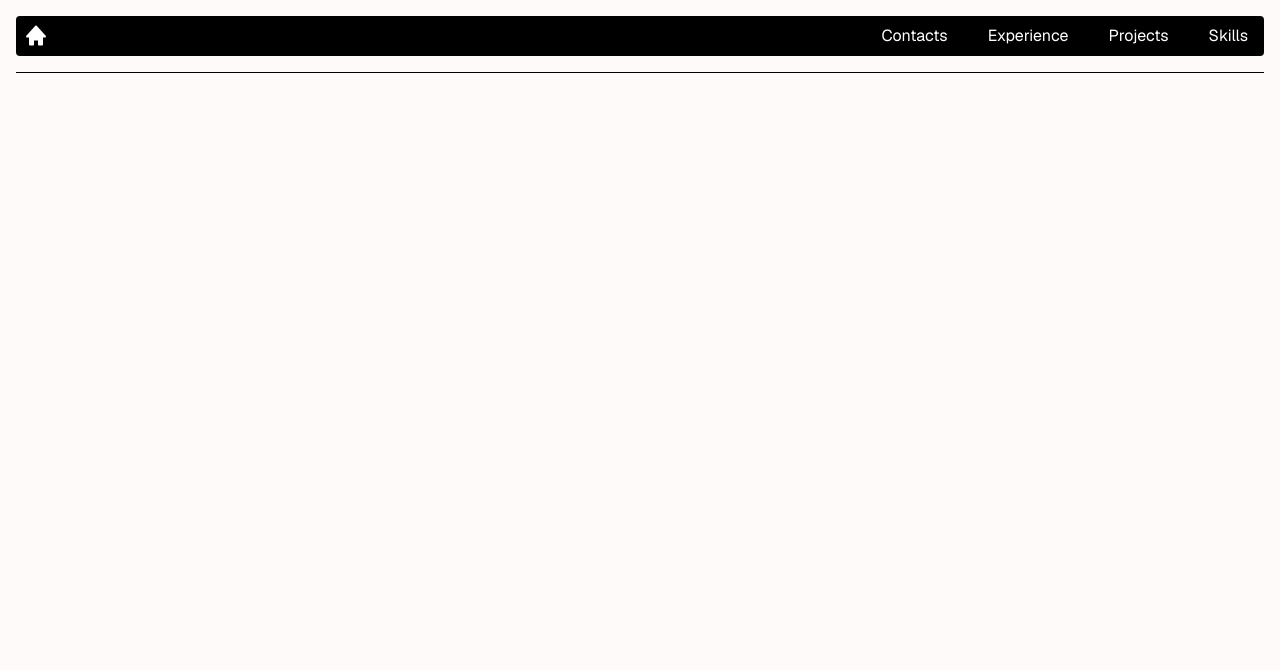
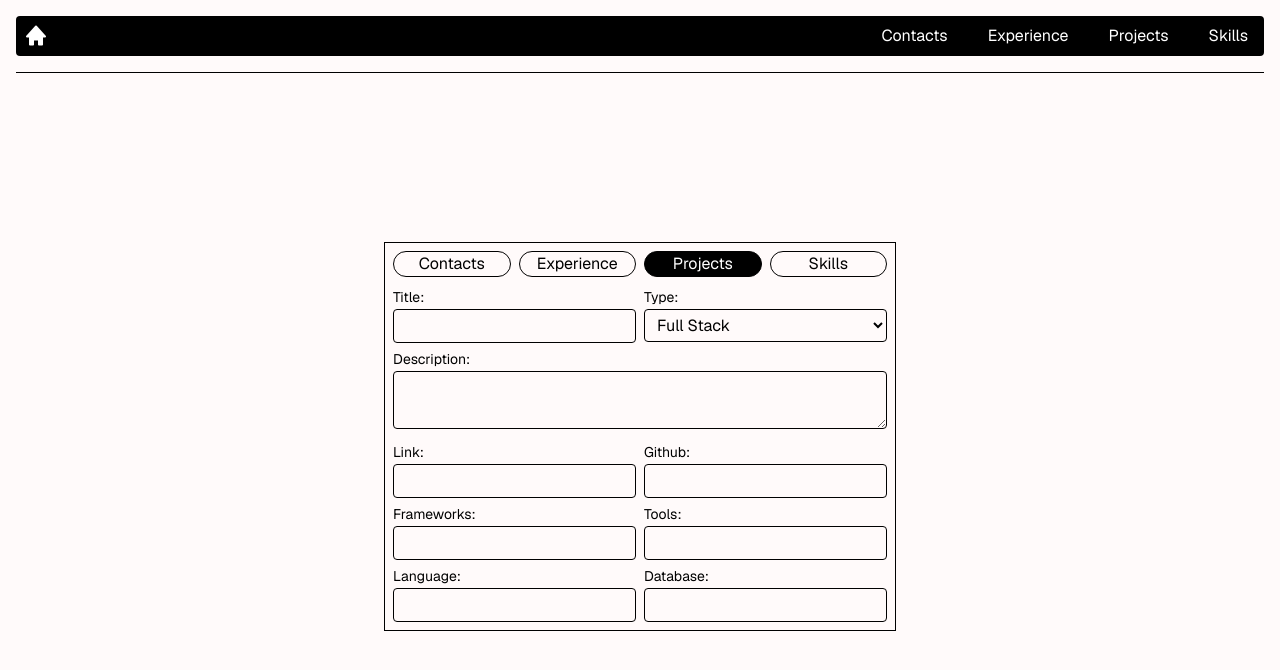
Before and after one commit to SumedhaSinghRathor/all-projects, a Vue app: page / in a window 1280 px wide. Shown: the top 670 px of the page. Built offline with nearby package versions, Linux system fonts and the light colour scheme; data requests are answered from the project's data file.

Commit message:
update project

```diff
--- a/db.json
+++ b/db.json
@@ -443,6 +443,7 @@
       "github": "all-projects",
       "logo": "/logo/vue.png",
       "carousel": [
+        "/thumbnails/all-info.png",
         "/thumbnails/all-info_contacts.png",
         "/thumbnails/all-info_experience.png",
         "/thumbnails/all-info_projects.png",
@@ -474,154 +475,189 @@
   "skills": [
     {
       "id": 1,
-      "content": "Languages",
-      "list": [
-        { "name": "C", "url": "https://cdn.worldvectorlogo.com/logos/c-1.svg" },
-        {
-          "name": "HTML",
+      "name": "C",
+      "type": "languages",
       "url": "https://cdn.worldvectorlogo.com/logos/c-1.svg"
     },
     {
+      "id": 2,
+      "name": "HTML",
+      "type": "languages",
+      "url": "https://cdn.worldvectorlogo.com/logos/html-1.svg"
+    },
+    {
+      "id": 3,
       "name": "CSS",
+      "type": "languages",
       "url": "https://cdn.worldvectorlogo.com/logos/css-3.svg"
     },
     {
+      "id": 4,
       "name": "JavaScript",
+      "type": "languages",
       "url": "https://img.icons8.com/?size=100&id=108784&format=png&color=000000"
     },
     {
+      "id": 5,
       "name": "TypeScript",
+      "type": "languages",
       "url": "https://cdn.worldvectorlogo.com/logos/typescript.svg"
     },
     {
+      "id": 6,
       "name": "Java",
+      "type": "languages",
       "url": "https://cdn.worldvectorlogo.com/logos/java-4.svg"
     },
     {
+      "id": 7,
       "name": "Python",
+      "type": "languages",
       "url": "https://cdn.worldvectorlogo.com/logos/python-5.svg"
     },
     {
+      "id": 8,
       "name": "SQL",
+      "type": "languages",
       "url": "https://img.icons8.com/color/48/mysql-logo.png"
-        }
-      ]
     },
     {
-      "id": 2,
-      "content": "Frontend",
-      "list": [
-        {
+      "id": 9,
       "name": "React",
+      "type": "frontend",
       "url": "https://cdn.worldvectorlogo.com/logos/react-2.svg"
     },
     {
+      "id": 10,
       "name": "Next.js",
+      "type": "frontend",
       "url": "https://img.icons8.com/fluency/48/nextjs.png"
     },
     {
+      "id": 11,
       "name": "Angular",
+      "type": "frontend",
       "url": "https://img.icons8.com/?size=256w&id=l9a5tcSnBwcf&format=png"
     },
     {
+      "id": 12,
       "name": "Tailwind CSS",
+      "type": "frontend",
       "url": "https://cdn.worldvectorlogo.com/logos/tailwind-css-2.svg"
     },
     {
+      "id": 13,
       "name": "Bootstrap",
+      "type": "frontend",
       "url": "https://cdn.worldvectorlogo.com/logos/bootstrap-5-1.svg"
     },
     {
+      "id": 14,
       "name": "Vue",
+      "type": "frontend",
       "url": "https://www.vectorlogo.zone/logos/vuejs/vuejs-icon.svg"
-        }
-      ]
     },
     {
-      "id": 3,
-      "content": "Backend",
-      "list": [
-        {
+      "id": 15,
       "name": "Express.js",
+      "type": "backend",
       "url": "https://img.icons8.com/?size=100&id=kg46nzoJrmTR&format=png&color=000000"
     },
     {
+      "id": 16,
       "name": "Node.js",
+      "type": "backend",
       "url": "https://cdn.worldvectorlogo.com/logos/nodejs-icon.svg"
     },
     {
+      "id": 17,
       "name": "Spring Boot",
+      "type": "backend",
       "url": "https://img.icons8.com/?size=100&id=90519&format=png&color=000000"
     },
     {
+      "id": 18,
       "name": "Flask",
+      "type": "backend",
       "url": "https://cdn.worldvectorlogo.com/logos/flask.svg"
     },
     {
+      "id": 19,
       "name": "FastAPI",
+      "type": "backend",
       "url": "https://cdn.worldvectorlogo.com/logos/fastapi-1.svg"
     },
     {
+      "id": 20,
       "name": "MongoDB",
+      "type": "backend",
       "url": "https://cdn.worldvectorlogo.com/logos/mongodb-icon-1.svg"
     },
     {
+      "id": 21,
       "name": "PostgreSQL",
+      "type": "backend",
       "url": "https://cdn.worldvectorlogo.com/logos/postgresql.svg"
-        }
-      ]
     },
     {
-      "id": 4,
-      "content": "DevOps",
-      "list": [
-        {
+      "id": 22,
       "name": "Docker",
+      "type": "devOps",
       "url": "https://cdn.worldvectorlogo.com/logos/docker-4.svg"
     },
     {
+      "id": 23,
       "name": "Kubernetes",
+      "type": "devOps",
       "url": "https://cdn.worldvectorlogo.com/logos/kubernets.svg"
     },
     {
+      "id": 24,
       "name": "Git",
+      "type": "devOps",
       "url": "https://cdn.worldvectorlogo.com/logos/git-icon.svg"
     },
     {
+      "id": 25,
       "name": "GitHub",
+      "type": "devOps",
       "url": "https://img.icons8.com/?size=100&id=AZOZNnY73haj&format=png&color=000000"
     },
     {
+      "id": 26,
       "name": "Jenkins",
+      "type": "devOps",
       "url": "https://cdn.worldvectorlogo.com/logos/jenkins-1.svg"
-        }
-      ]
     },
     {
-      "id": 5,
-      "content": "Tools",
-      "list": [
-        {
+      "id": 27,
       "name": "Figma",
+      "type": "tools",
       "url": "https://cdn.worldvectorlogo.com/logos/figma-icon.svg"
     },
     {
+      "id": 28,
       "name": "Power BI",
+      "type": "tools",
       "url": "https://img.icons8.com/fluency/48/power-bi-2021.png"
     },
     {
+      "id": 29,
       "name": "Tableau",
+      "type": "tools",
       "url": "https://cdn.worldvectorlogo.com/logos/tableau-software.svg"
     },
     {
+      "id": 30,
       "name": "GSAP",
+      "type": "tools",
       "url": "https://cdn.worldvectorlogo.com/logos/gsap-greensock.svg"
     },
     {
+      "id": 31,
       "name": "Framer Motion",
+      "type": "tools",
       "url": "https://cdn.worldvectorlogo.com/logos/framer-motion.svg"
-        }
-      ]
     }
   ],
   "contacts": [
--- /dev/null
+++ b/src/components/Home.vue
@@ -0,0 +1,194 @@
+<template>
+  <section class="grow flex items-center justify-center">
+    <div class="border w-lg p-2 flex flex-col gap-2">
+      <div class="grid grid-cols-4 gap-2">
+        <div
+          v-for="link in links"
+          :key="link"
+          :class="[
+            'text-center border border-black rounded-full capitalize cursor-pointer select-none',
+            setLink === link && 'bg-black text-white',
+          ]"
+          @click="setLink = link"
+        >
+          {{ link }}
+        </div>
+      </div>
+      <form>
+        <div
+          class="grid grid-cols-2 gap-x-2 gap-y-1"
+          v-if="setLink === 'contacts'"
+        >
+          <label>
+            <span class="text-sm">Link To: </span> <br />
+            <input
+              type="text"
+              class="border focus:outline-none w-full px-2 py-1 rounded"
+          /></label>
+          <label>
+            <span class="text-sm">Logo: </span> <br />
+            <input
+              type="text"
+              class="border focus:outline-none w-full px-2 py-1 rounded"
+          /></label>
+          <label>
+            <span class="text-sm">Link: </span> <br />
+            <input
+              type="text"
+              class="border focus:outline-none w-full px-2 py-1 rounded"
+          /></label>
+          <label>
+            <span class="text-sm">Content: </span> <br />
+            <input
+              type="text"
+              class="border focus:outline-none w-full px-2 py-1 rounded"
+          /></label>
+        </div>
+        <div
+          class="grid grid-cols-2 gap-x-2 gap-y-1"
+          v-if="setLink === 'experience'"
+        >
+          <label class="col-span-2">
+            <span class="text-sm">Designation: </span> <br />
+            <input
+              type="text"
+              class="border focus:outline-none w-full px-2 py-1 rounded" /></label
+          ><label class="col-span-2">
+            <span class="text-sm">Company: </span> <br />
+            <input
+              type="text"
+              class="border focus:outline-none w-full px-2 py-1 rounded"
+          /></label>
+          <label>
+            <span class="text-sm">Started: </span> <br />
+            <input
+              type="month"
+              class="border focus:outline-none w-full px-2 py-1 rounded" /></label
+          ><label>
+            <span class="text-sm">Finished: </span> <br />
+            <input
+              type="month"
+              class="border focus:outline-none w-full px-2 py-1 rounded"
+          /></label>
+        </div>
+        <div
+          class="grid grid-cols-2 gap-x-2 gap-y-1"
+          v-if="setLink === 'projects'"
+        >
+          <label>
+            <span class="text-sm">Title: </span> <br />
+            <input
+              type="text"
+              class="border focus:outline-none w-full px-2 py-1 rounded"
+          /></label>
+          <label>
+            <span class="text-sm">Type: </span> <br />
+            <select class="border focus:outline-none w-full px-2 py-1 rounded">
+              <option value="Full Stack">Full Stack</option>
+              <option value="Front End">Front End</option>
+              <option value="Front End">Game Clone</option>
+              <option value="Chat Bot">Chat Bot</option>
+            </select></label
+          >
+          <label class="col-span-2">
+            <span class="text-sm">Description: </span> <br />
+            <textarea class="border rounded w-full p-1"></textarea>
+          </label>
+          <label>
+            <span class="text-sm">Link: </span> <br />
+            <input
+              type="text"
+              class="border focus:outline-none w-full px-2 py-1 rounded"
+          /></label>
+          <label>
+            <span class="text-sm">Github: </span> <br />
+            <input
+              type="text"
+              class="border focus:outline-none w-full px-2 py-1 rounded"
+          /></label>
+          <label>
+            <span class="text-sm">Frameworks: </span> <br />
+            <input
+              type="text"
+              class="border focus:outline-none w-full px-2 py-1 rounded"
+          /></label>
+          <label>
+            <span class="text-sm">Tools: </span> <br />
+            <input
+              type="text"
+              class="border focus:outline-none w-full px-2 py-1 rounded"
+          /></label>
+          <label>
+            <span class="text-sm">Language: </span> <br />
+            <input
+              type="text"
+              class="border focus:outline-none w-full px-2 py-1 rounded"
+          /></label>
+          <label>
+            <span class="text-sm">Database: </span> <br />
+            <input
+              type="text"
+              class="border focus:outline-none w-full px-2 py-1 rounded"
+          /></label>
+        </div>
+        <div
+          class="grid grid-cols-2 gap-x-2 gap-y-1"
+          v-if="setLink === 'skills'"
+        >
+          <label class="col-span-2">
+            <span class="text-sm">Content: </span> <br />
+            <select class="border focus:outline-none w-full px-2 py-1 rounded">
+              <option value="languages">Languages</option>
+              <option value="frontend">Frontend</option>
+              <option value="backend">Backend</option>
+              <option value="devOps">DevOps</option>
+              <option value="tools">Tools</option>
+            </select>
+          </label>
+          <label>
+            <span class="text-sm">Name: </span> <br />
+            <input
+              type="text"
+              class="border focus:outline-none w-full px-2 py-1 rounded"
+          /></label>
+          <label>
+            <span class="text-sm">Url: </span> <br />
+            <input
+              type="text"
+              class="border focus:outline-none w-full px-2 py-1 rounded"
+          /></label>
+        </div>
+      </form>
+    </div>
+  </section>
+</template>
+
+<script>
+import ProjectService from "../services/ProjectService";
+
+export default {
+  name: "Home",
+
+  data() {
+    return {
+      links: ["contacts", "experience", "projects", "skills"],
+      setLink: "projects",
+      projects: [],
+    };
+  },
+
+  methods: {
+    async getProjects() {
+      try {
+        this.projects = await ProjectService.getProjects();
+      } catch (error) {
+        console.error("Error fetching projects:", error);
+      }
+    },
+  },
+
+  mounted() {
+    this.getProjects();
+  },
+};
+</script>
--- a/src/components/Projects/Extra.vue
+++ b/src/components/Projects/Extra.vue
@@ -2,7 +2,7 @@
   <div
     v-if="selectExtra"
     class="fixed inset-0 bg-black/30"
-    @click="$emit('close')"
+    @click="$router.back()"
   ></div>
   <div
     :class="[
@@ -39,7 +39,7 @@
     </div>
     <i
       class="bx bx-x absolute top-2 right-2 text-3xl cursor-pointer"
-      @click="$emit('close')"
+      @click="$router.back()"
     ></i>
   </div>
 </template>
--- a/src/components/Skills/Skills.vue
+++ b/src/components/Skills/Skills.vue
@@ -1,28 +1,34 @@
 <template>
   <section class="grid grid-cols-3 gap-4">
-    <div v-for="skill in skills" :key="skill.id" class="border p-4 rounded">
-      <h2 class="font-bold text-2xl mb-2">
-        {{ skill.content }}
+    <div
+      v-for="(group, type) in groupedSkills"
+      :key="type"
+      class="border p-4 rounded"
+    >
+      <h2 class="font-bold text-2xl mb-2 capitalize">
+        {{ type }}
       </h2>
 
       <ul class="flex flex-wrap gap-2">
         <li
-          v-for="item in skill.list"
-          :key="item.name"
+          v-for="item in group"
+          :key="item.id"
           :class="[
-            'px-4 py-2 rounded-full shrink-0 flex items-center gap-2 text-sm cursor-pointer select-none',
-            selectedSkill?.name === item.name
+            'px-4 py-2 rounded-full shrink-0 flex items-center gap-2 text-sm cursor-pointer select-none transition-colors',
+            selectedSkill?.id === item.id
               ? 'bg-black text-white'
               : 'bg-gray-300 text-black',
           ]"
           @click="toggleSkill(item)"
         >
           <img :src="item.url" :alt="item.name" class="size-4" />
+
           {{ item.name }}
         </li>
       </ul>
     </div>
   </section>
+
   <Info
     :selectedSkill="selectedSkill"
     :allProjects="projects"
@@ -48,6 +54,20 @@ export default {
     };
   },
 
+  computed: {
+    groupedSkills() {
+      return this.skills.reduce((groups, skill) => {
+        if (!groups[skill.type]) {
+          groups[skill.type] = [];
+        }
+
+        groups[skill.type].push(skill);
+
+        return groups;
+      }, {});
+    },
+  },
+
   methods: {
     async getSkills() {
       try {
@@ -61,12 +81,12 @@ export default {
       try {
         this.projects = await ProjectService.getProjects();
       } catch (error) {
-        console.error("Error fetching projects:", projects);
+        console.error("Error fetching projects:", error);
       }
     },
 
     toggleSkill(skill) {
-      this.selectedSkill = this.selectedSkill === skill ? null : skill;
+      this.selectedSkill = this.selectedSkill?.id === skill.id ? null : skill;
     },
   },
 
--- a/src/router/index.js
+++ b/src/router/index.js
@@ -3,8 +3,14 @@ import Project from "../components/Projects/Project.vue";
 import Skills from "../components/Skills/Skills.vue";
 import Experience from "../components/Experience/Experience.vue";
 import Contacts from "../components/Contacts/Contacts.vue";
+import Home from "../components/Home.vue";
 
 const routes = [
+    {
+        path: '/',
+        name: 'Home',
+        component: Home
+    },
     {
         path: '/projects/:id?',
         name: 'Projects',
```
Also changed, not shown: public/thumbnails/all-info.png (added). Lines whose indentation alone changed are shown as unchanged.
